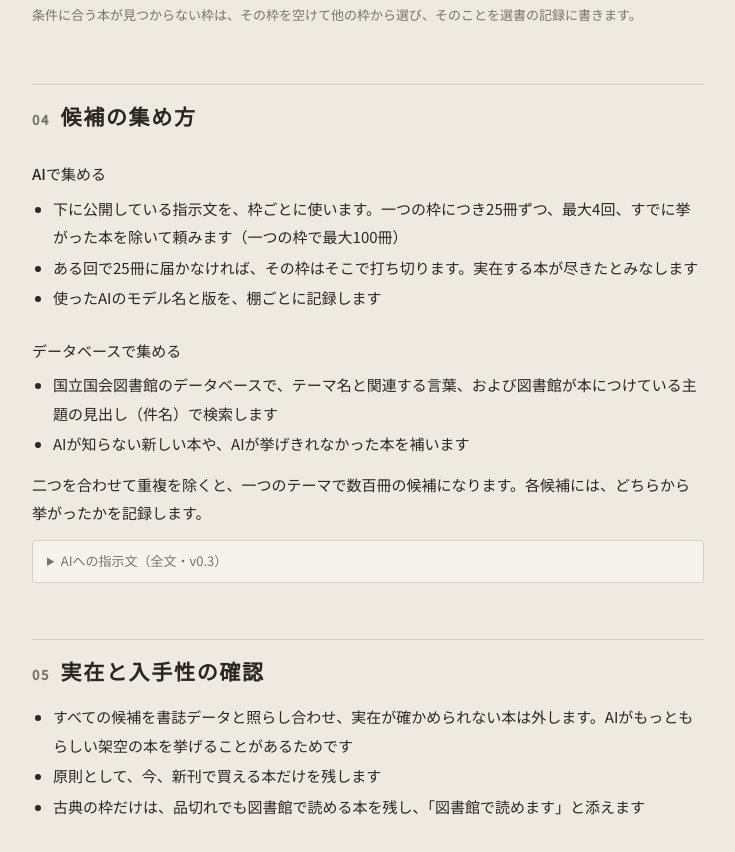
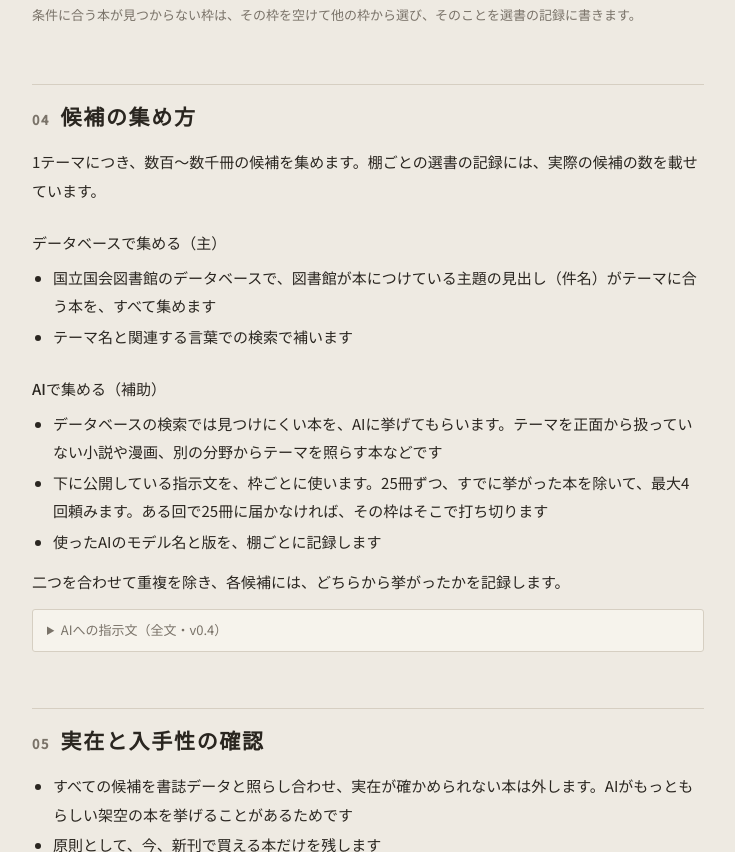
Before and after one commit to Log-house/jussatsu-no-tana, a plain HTML site: page v2/method.html in a window 1280 px wide. Shown: the part 2107-2959 px from the top of the page, without its empty margins (272-1007 px from the left). Drawn offline with Linux system fonts and the light colour scheme.

Commit message:
選書の方法ページ：データベースを主、AIを補助に。指示文v0.4
Co-Authored-By: Claude Opus 5.5 <noreply@anthropic.com>
Claude-Session: https://claude.ai/code/session_01AKNpiaQak7Pdf54UZne7Fb

```diff
--- a/v2/method.html
+++ b/v2/method.html
@@ -77,7 +77,7 @@ footer{max-width:720px;margin:0 auto 40px;padding:16px 24px 0;border-top:1px sol
   <h2 id="overview"><span class="no">01</span>全体の流れ</h2>
   <ol>
     <li>人がテーマを決める</li>
-    <li>AIと国立国会図書館のデータベースで、候補を数百冊集める</li>
+    <li>国立国会図書館のデータベースとAIで、1テーマにつき数百〜数千冊の候補を集める</li>
     <li>実在するか、今読めるかを書誌データで確かめる</li>
     <li>図書館の所蔵や書評などの公開データで、枠ごとに点数をつける</li>
     <li>点数と偏りを防ぐ決まりで、十冊を決める</li>
@@ -110,19 +110,20 @@ footer{max-width:720px;margin:0 auto 40px;padding:16px 24px 0;border-top:1px sol
   <p class="note">条件に合う本が見つからない枠は、その枠を空けて他の枠から選び、そのことを選書の記録に書きます。</p>
 
   <h2 id="collect"><span class="no">04</span>候補の集め方</h2>
-  <h3>AIで集める</h3>
+  <p>1テーマにつき、数百〜数千冊の候補を集めます。棚ごとの選書の記録には、実際の候補の数を載せています。</p>
+  <h3>データベースで集める（主）</h3>
   <ul>
-    <li>下に公開している指示文を、枠ごとに使います。一つの枠につき25冊ずつ、最大4回、すでに挙がった本を除いて頼みます（一つの枠で最大100冊）</li>
-    <li>ある回で25冊に届かなければ、その枠はそこで打ち切ります。実在する本が尽きたとみなします</li>
+    <li>国立国会図書館のデータベースで、図書館が本につけている主題の見出し（件名）がテーマに合う本を、すべて集めます</li>
+    <li>テーマ名と関連する言葉での検索で補います</li>
+  </ul>
+  <h3>AIで集める（補助）</h3>
+  <ul>
+    <li>データベースの検索では見つけにくい本を、AIに挙げてもらいます。テーマを正面から扱っていない小説や漫画、別の分野からテーマを照らす本などです</li>
+    <li>下に公開している指示文を、枠ごとに使います。25冊ずつ、すでに挙がった本を除いて、最大4回頼みます。ある回で25冊に届かなければ、その枠はそこで打ち切ります</li>
     <li>使ったAIのモデル名と版を、棚ごとに記録します</li>
   </ul>
-  <h3>データベースで集める</h3>
-  <ul>
-    <li>国立国会図書館のデータベースで、テーマ名と関連する言葉、および図書館が本につけている主題の見出し（件名）で検索します</li>
-    <li>AIが知らない新しい本や、AIが挙げきれなかった本を補います</li>
-  </ul>
-  <p>二つを合わせて重複を除くと、一つのテーマで数百冊の候補になります。各候補には、どちらから挙がったかを記録します。</p>
-  <details><summary>AIへの指示文（全文・v0.3）</summary><pre>あなたは、書店「{サイト名}」の選書担当です。
+  <p>二つを合わせて重複を除き、各候補には、どちらから挙がったかを記録します。</p>
+  <details><summary>AIへの指示文（全文・v0.4）</summary><pre>あなたは、書店「{サイト名}」の選書担当です。
 次のテーマについて、日本語で読める本の候補を挙げてください。
 
 テーマ：{テーマ名}
@@ -147,6 +148,7 @@ footer{max-width:720px;margin:0 auto 40px;padding:16px 24px 0;border-top:1px sol
 6. 刊行年代が偏らないようにし、直近10年以内の本も含める
 7. 意見や立場が分かれる問題を含むテーマでは、異なる立場の本を含める
 8. テーマや枠から外れる本で数を埋めない
+9. 図書館の主題検索では見つけにくい本（テーマを正面から扱っていない小説・漫画、別の分野からテーマを照らす本など）も積極的に含める
 
 【出力形式】
 次の形式の一覧（JSON）だけを出力する。説明文は不要。
```
